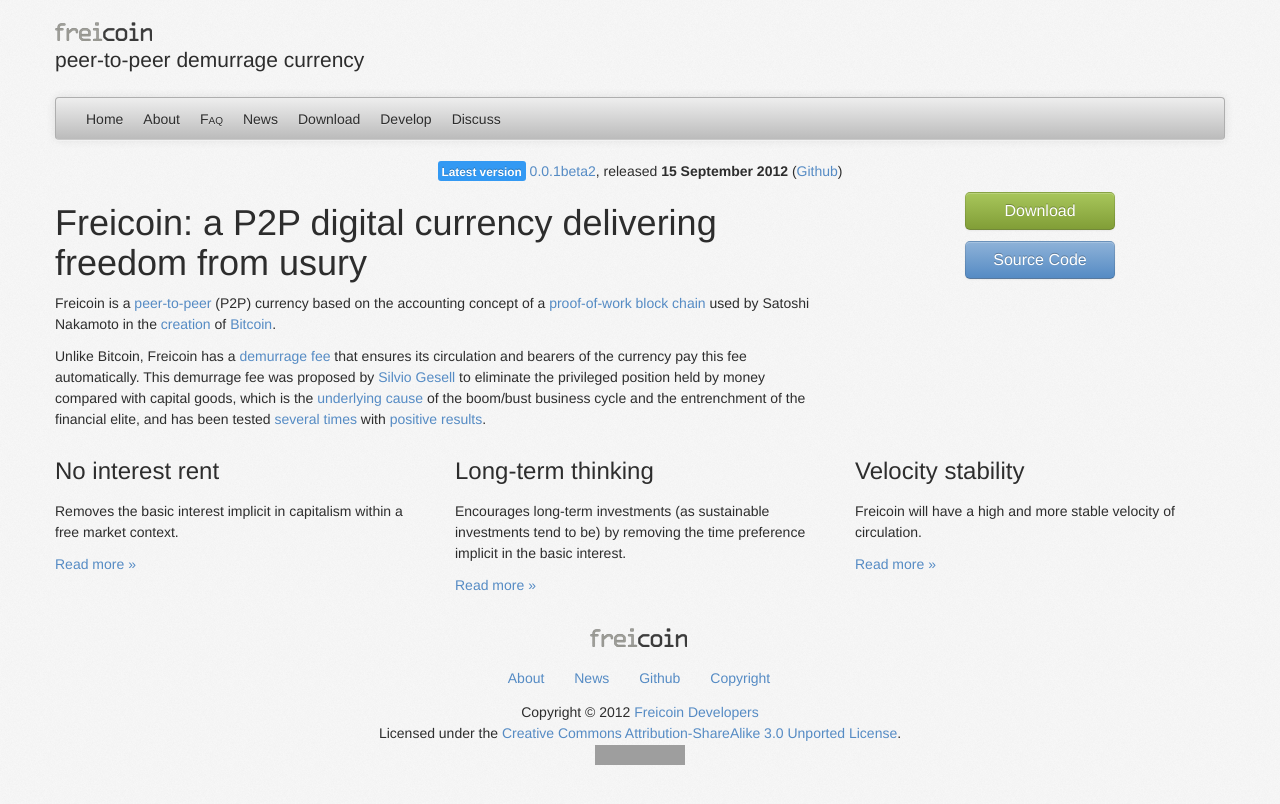
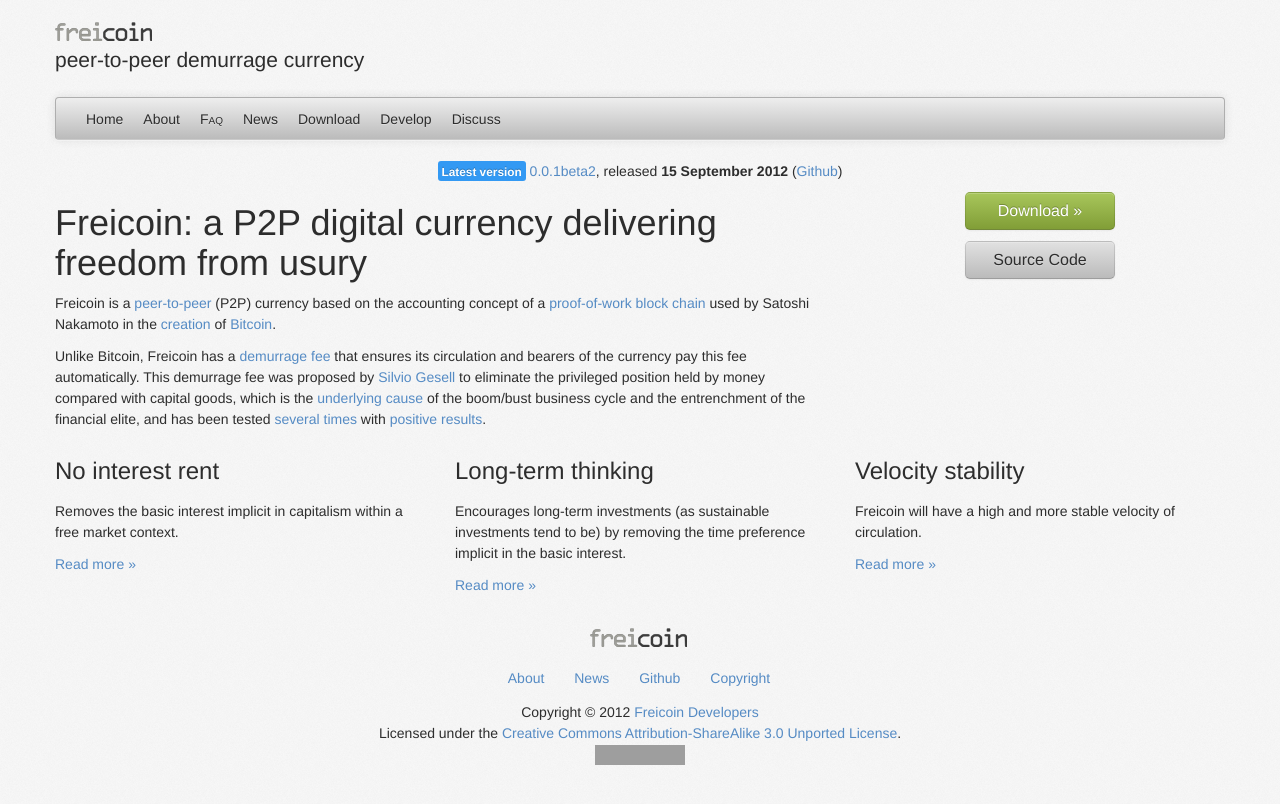
Before and after one commit to freicoin/freico.in, a Jekyll site: the page built from index.html, in a window 1280 px wide. Shown: the top 804 px of the page. Built offline with Jekyll 4.4.1, drawn with Linux system fonts in a browser that asks for light colours; nearby versions of some CDN libraries; some web fonts are replaced; grey boxes are pictures that could not be loaded.

Commit message:
Added chevron to download link, and changed color of source code button, as per @mhredmond21's changes.

```diff
--- a/index.html
+++ b/index.html
@@ -17,9 +17,8 @@
   </div>
 
   <div class="span4" style="text-align:center;">
-    <p><a style="min-width:120px;" class="btn btn-success btn-large" href="/download/">Download</a></p>
-
-    <p><a style="min-width:120px;" class="btn btn-primary btn-large" href="https://github.com/freicoin/freicoin">Source Code</a></p>
+    <p><a style="min-width:120px;" class="btn btn-success btn-large" href="/download/">Download &raquo;</a></p>
+    <p><a style="min-width:120px;" class="btn btn-info btn-large" href="https://github.com/freicoin/freicoin">Source Code</a></p>
   </div>
 </div>
 
```
